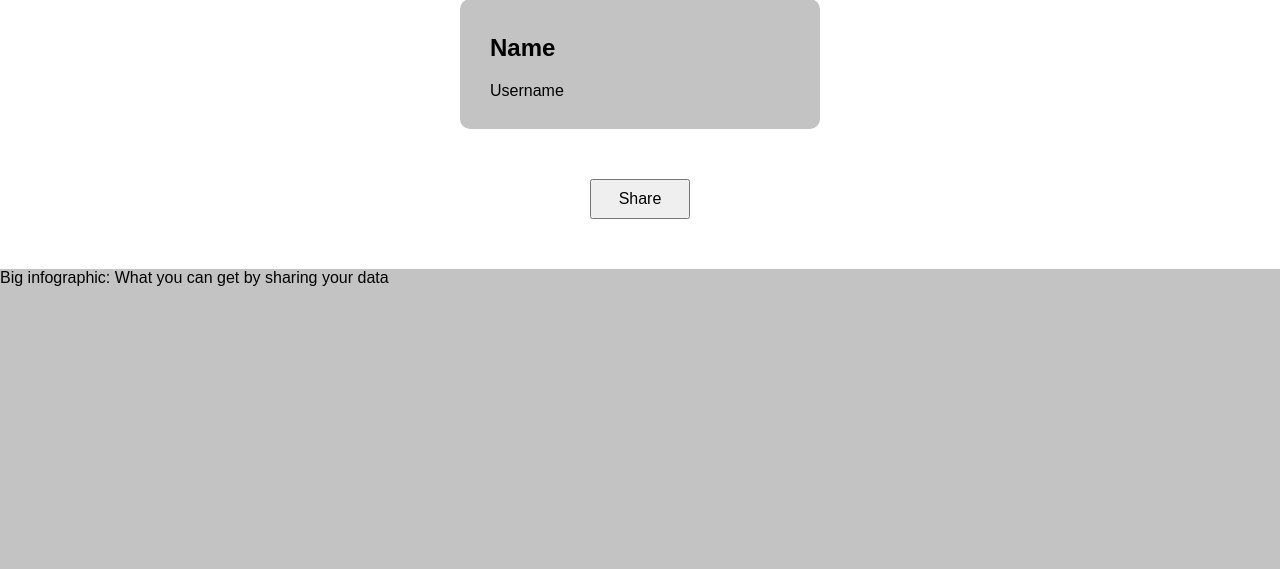
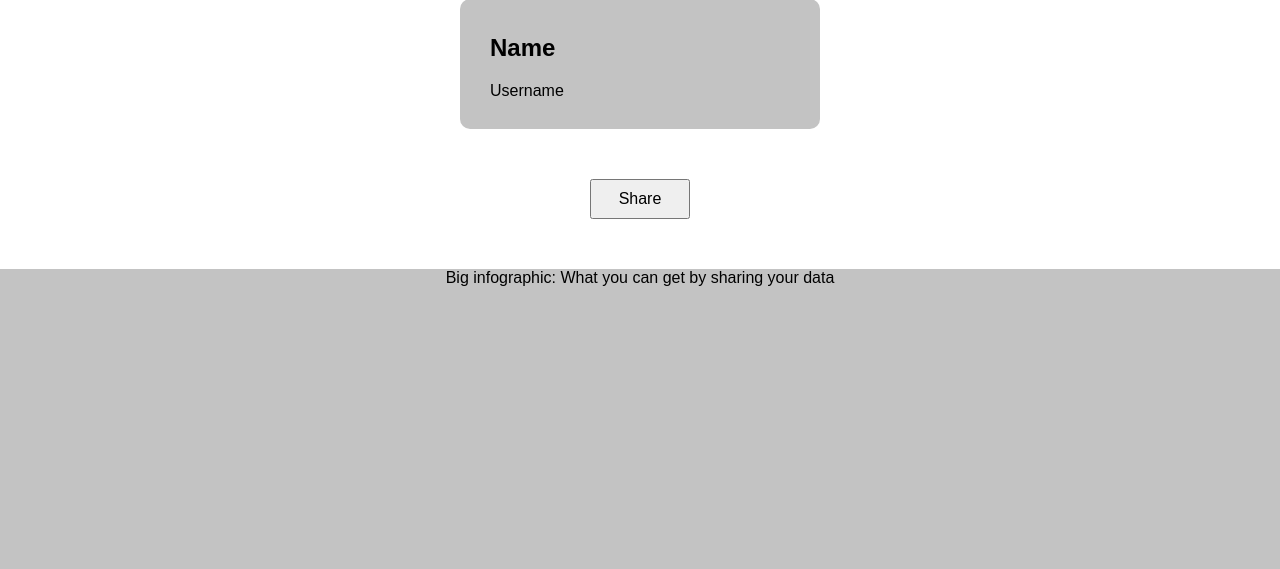
Before and after one commit to Milooooo20/CITS3403_Project-Group76, a Python web app: template local setup/app/templates/share.html in a window 1280 px wide. Shown: the part 421-990 px from the top of the page. Run offline with Jinja, Linux system fonts and the light colour scheme; the template is opened without the code that fills it, so the values that code supplies are empty.

Commit message:
Update share.html
Minor change to make this page look slightly more visually appealing for the presentation tomorrow.

```diff
--- a/local setup/app/templates/share.html
+++ b/local setup/app/templates/share.html
@@ -109,7 +109,8 @@
     </div>
     <button type="button" class="share-button">Share</button>
     <div class="info-graphic">
-        <p>Big infographic: What you can get by sharing your data</p>
+        <p style="text-align: center;">Big infographic: What you can get by sharing your data</p>
+        <!--Inline CSS isn't ideal but this is temporary for the demo tomorrow (I just think it looks a bit better)-->
     </div>
 </body>
 </html>
```
